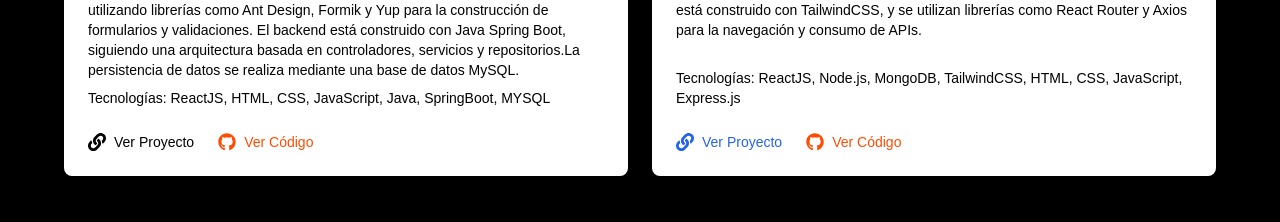
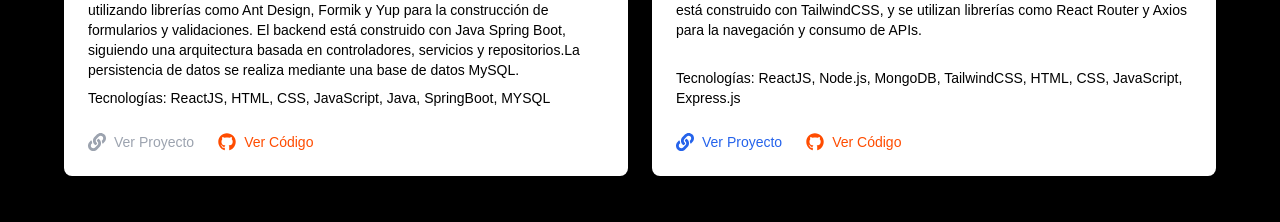
Before and after one commit to maticarrera12/MatiasCarrera, a React (Vite) app: page / in a window 1280 px wide. Shown: the part 1700-1922 px from the top of the page. Built offline with nearby package versions, Linux system fonts and the light colour scheme; a web font is replaced by a local one.

Commit message:
retoques de color

```diff
--- a/src/components/Projects.jsx
+++ b/src/components/Projects.jsx
@@ -28,7 +28,7 @@ const ProjectCard = ({ title, image, description, projectLink, codeLink, technol
             className={`flex items-center text-sm font-medium transition duration-200 ${
               projectLink
                 ? "text-blue-600 hover:text-blue-500"
-                : "text-black cursor-not-allowed pointer-events-none"
+                : "text-gray-400 cursor-not-allowed pointer-events-none"
             }`}
           >
             <FaLink className="mr-2" size={18} />
```
